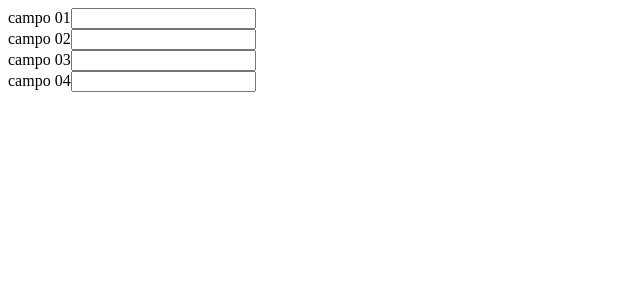
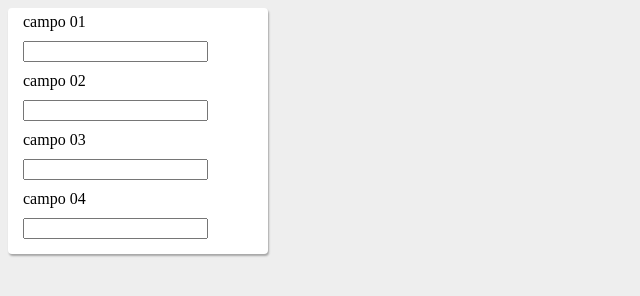
Before and after one commit to Mattai16/80688, a plain HTML site: page practica01/formulario.html in a window 1280 px wide. Shown: the whole page, without its empty margins (0-640 px from the left). Drawn offline with Linux system fonts and the light colour scheme.

Commit message:
Modificación de estilo

```diff
--- a/practica01/formulario.html
+++ b/practica01/formulario.html
@@ -5,10 +5,11 @@
     <head>
 
         <title>Formulario</title>
-
+        <link rel="stylesheet" href="main.css">
     </head>
 
     <body>
+
 
     <form action=""><label for="" id="01">campo 01</label><input type="text" id="01"><br><label for="" id="02">campo 02</label><input type="text" id="02"><br><label for="" id="03">campo 03</label><input type="text" id="03"><br><label for="" id="04">campo 04</label><input type="text" id="04"><br></form>
 
--- /dev/null
+++ b/practica01/main.css
@@ -0,0 +1,27 @@
+
+body {
+    background-color: #eee;
+}
+
+
+form {
+    background-color: white;
+    padding: 5px;
+    width: 250px;
+    border-radius: 4px;
+    box-shadow: 1px 2px 2px rgba(0, 0, 0, 0.3);
+}
+
+body label{
+    margin: 10px;
+
+}
+
+body input{
+    margin: 10px;
+}
+
+
+input:hover {
+    background-color: rgba(0, 0, 0, 0.01);
+}
```
